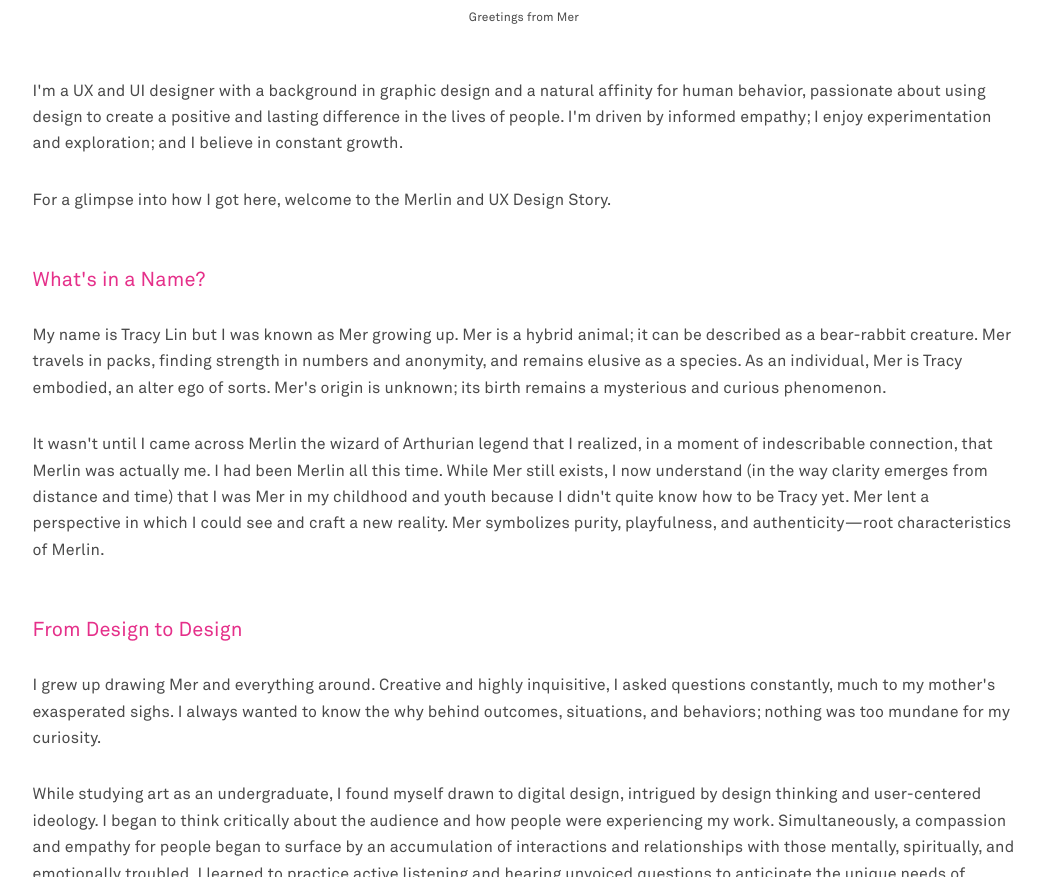
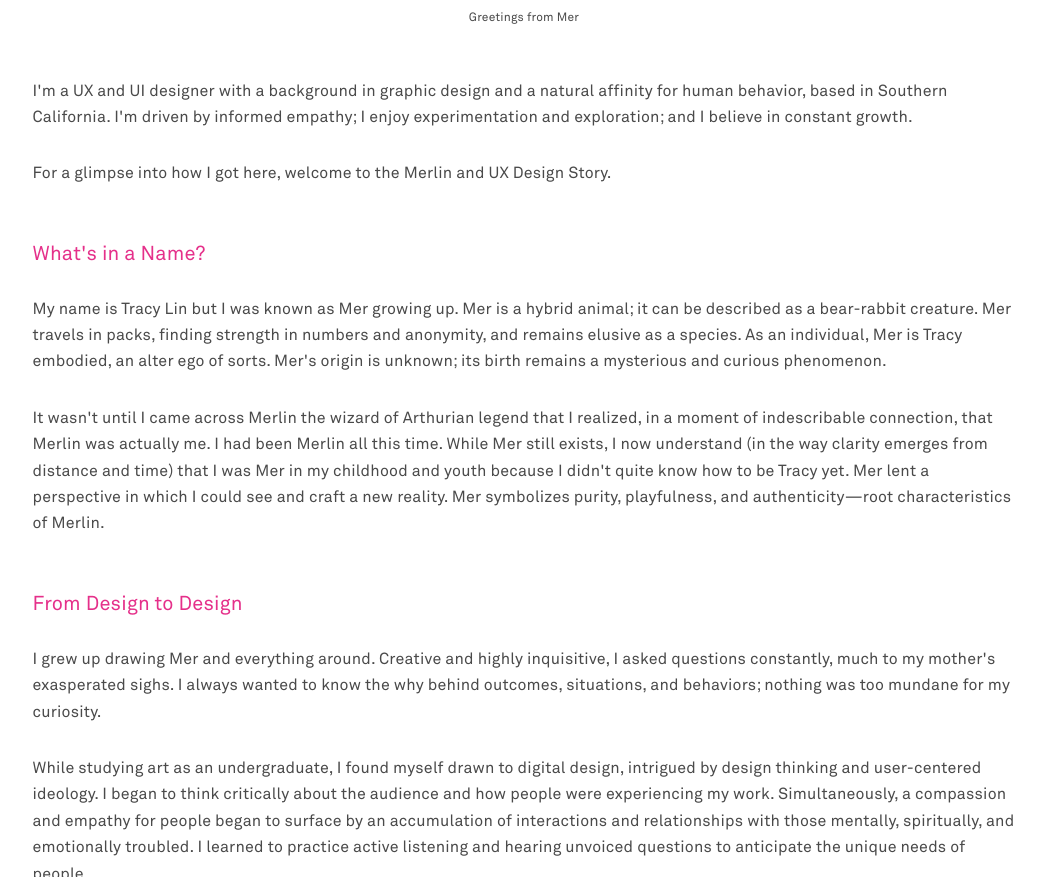
Before and after one commit to chenh1/staticBuild, a plain HTML site: page about/index.html in a window 1280 px wide. Shown: the part 827-1704 px from the top of the page, without its empty margins (116-1163 px from the left). Drawn offline with Linux system fonts and the light colour scheme.

Commit message:
Change fixes

```diff
--- a/about/index.html
+++ b/about/index.html
@@ -48,7 +48,7 @@
 				<div class="text-wrapper">
 					<h3 class="header-three"></h3>
 
-					<p class="paragraph-one">I'm a UX and UI designer with a background in graphic design and a natural affinity for human behavior, passionate about using design to create a positive and lasting difference in the lives of people. I'm driven by informed empathy; I enjoy experimentation and exploration; and I believe in constant growth. </p>
+					<p class="paragraph-one">I'm a UX and UI designer with a background in graphic design and a natural affinity for human behavior, based in Southern California. I'm driven by informed empathy; I enjoy experimentation and exploration; and I believe in constant growth. </p>
 
 					<p class="paragraph-one">For a glimpse into how I got here, welcome to the Merlin and UX Design Story.</p>
 
```
Also changed, not shown: index.html (+1 -1 lines).
